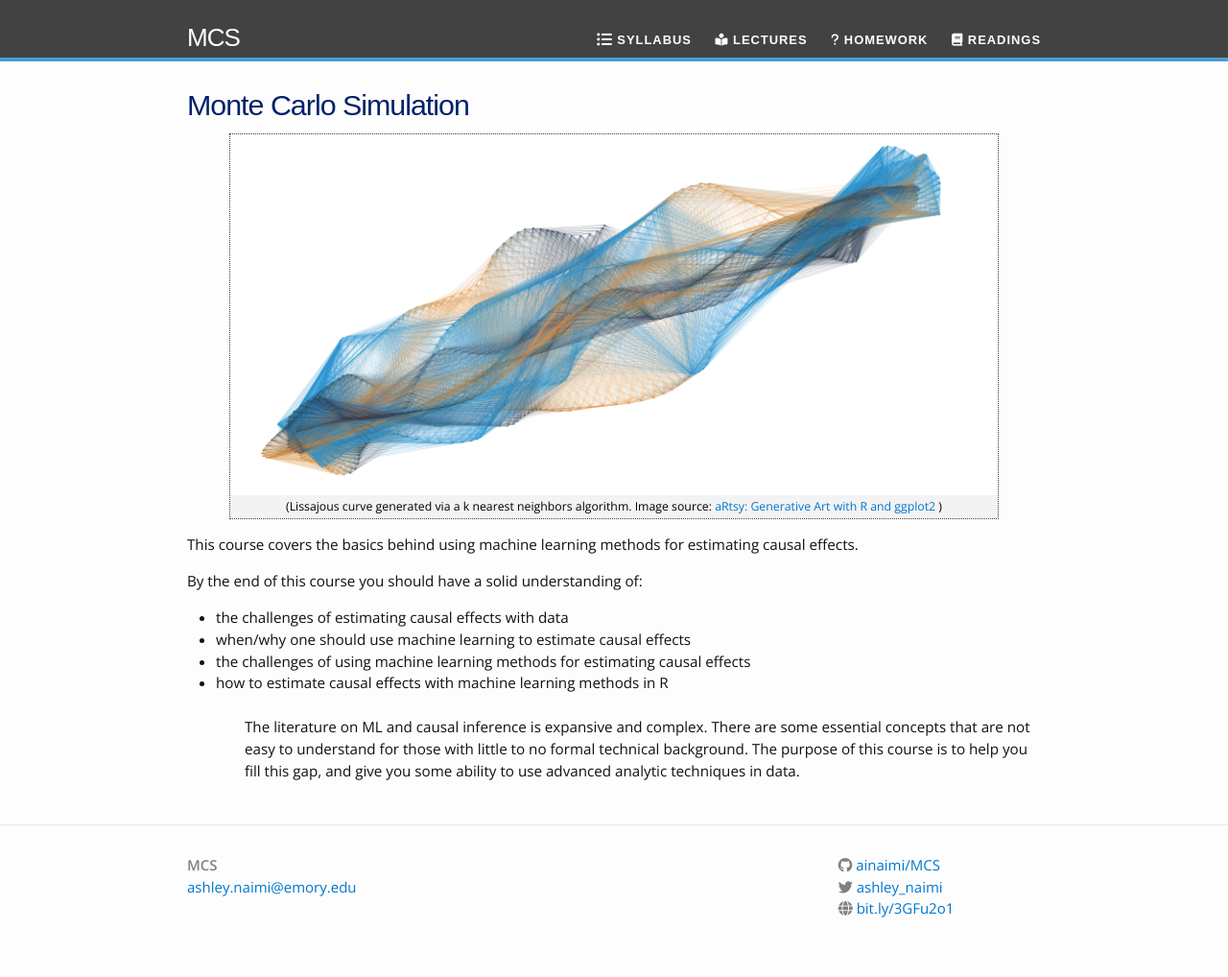
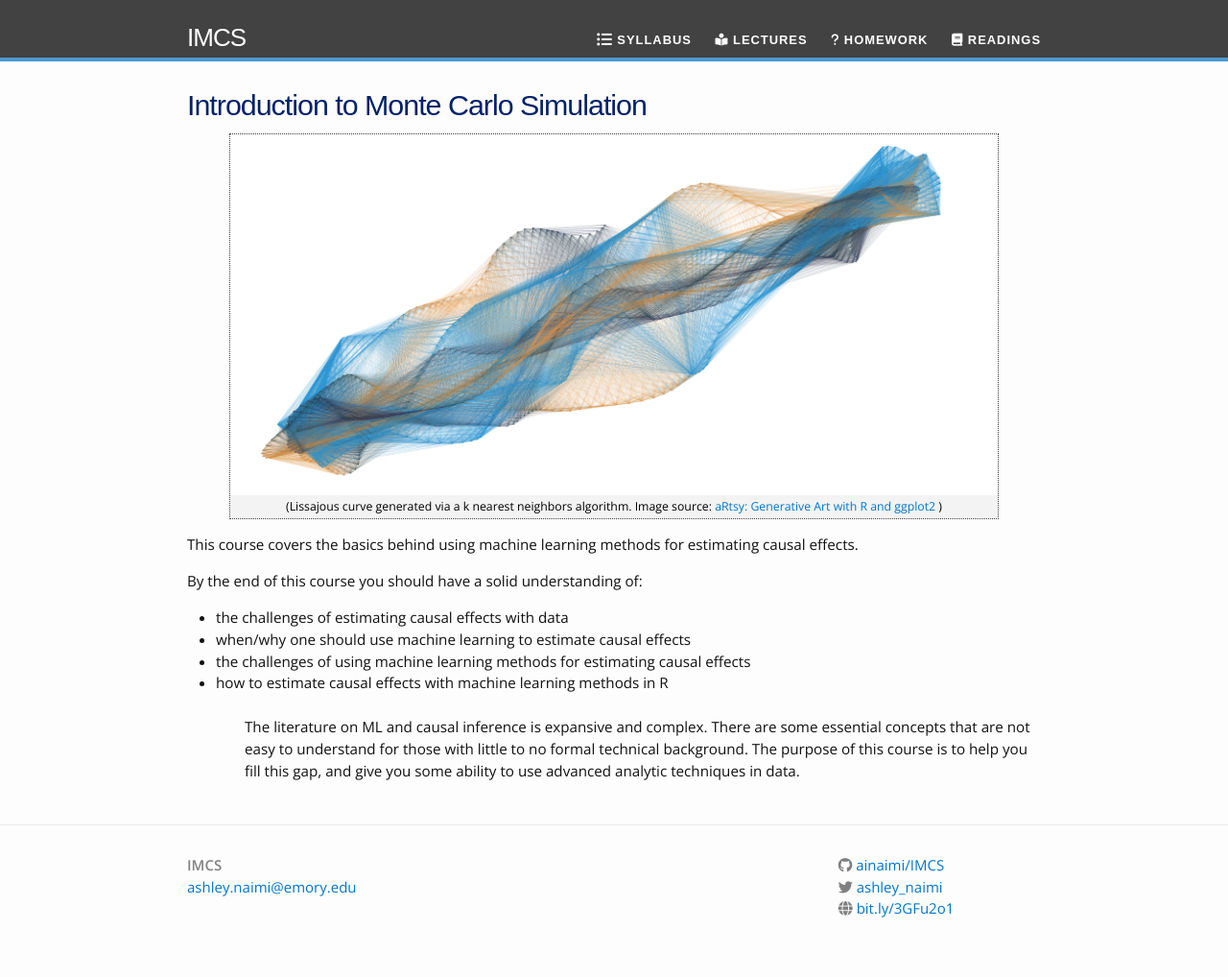
Before and after one commit to ainaimi/IMCS, a Jekyll site: the page built from index.html, in a window 1280 px wide. Shown: the whole page at 96% size. Built offline with Jekyll 4.4.1, drawn with Linux system fonts in a browser that asks for light colours; nearby versions of some CDN libraries.

Commit message:
changed course name to IMCS

```diff
--- a/_config.yml
+++ b/_config.yml
@@ -1,6 +1,6 @@
 # Site settings
-title: MCS
-subtitle: Monte Carlo Simulation
+title: IMCS
+subtitle: Introduction to Monte Carlo Simulation
 description: |
     <p>This course covers the basics behind using machine learning methods for estimating causal effects.</p>
 
@@ -19,13 +19,13 @@ description: |
     course is to help you fill this gap, and give you some ability to use advanced
     analytic techniques in data.</p>
 
-baseurl: "/MCS" # the github directory
+baseurl: "/IMCS" # the github directory
 url: "https://ainaimi.github.io/" # the base hostname & protocol for your site
 
 # host the syllabus on google docs
 # File: Publish to Web
 syllabus_url: #
-githubdir: "ainaimi/MCS"
+githubdir: "ainaimi/IMCS"
 
 # Author/user information
 email: ashley.naimi@emory.edu
```
Also changed, not shown: README.md, 1 other file.
